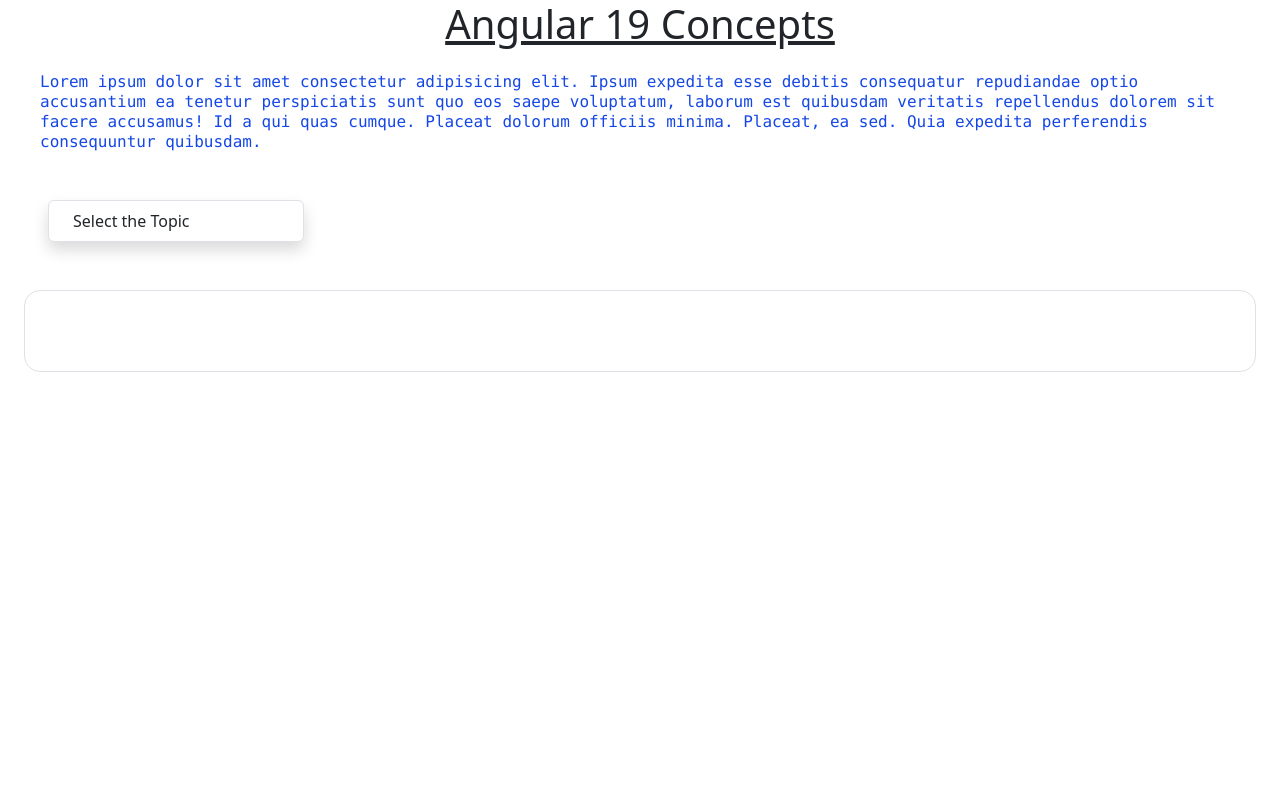
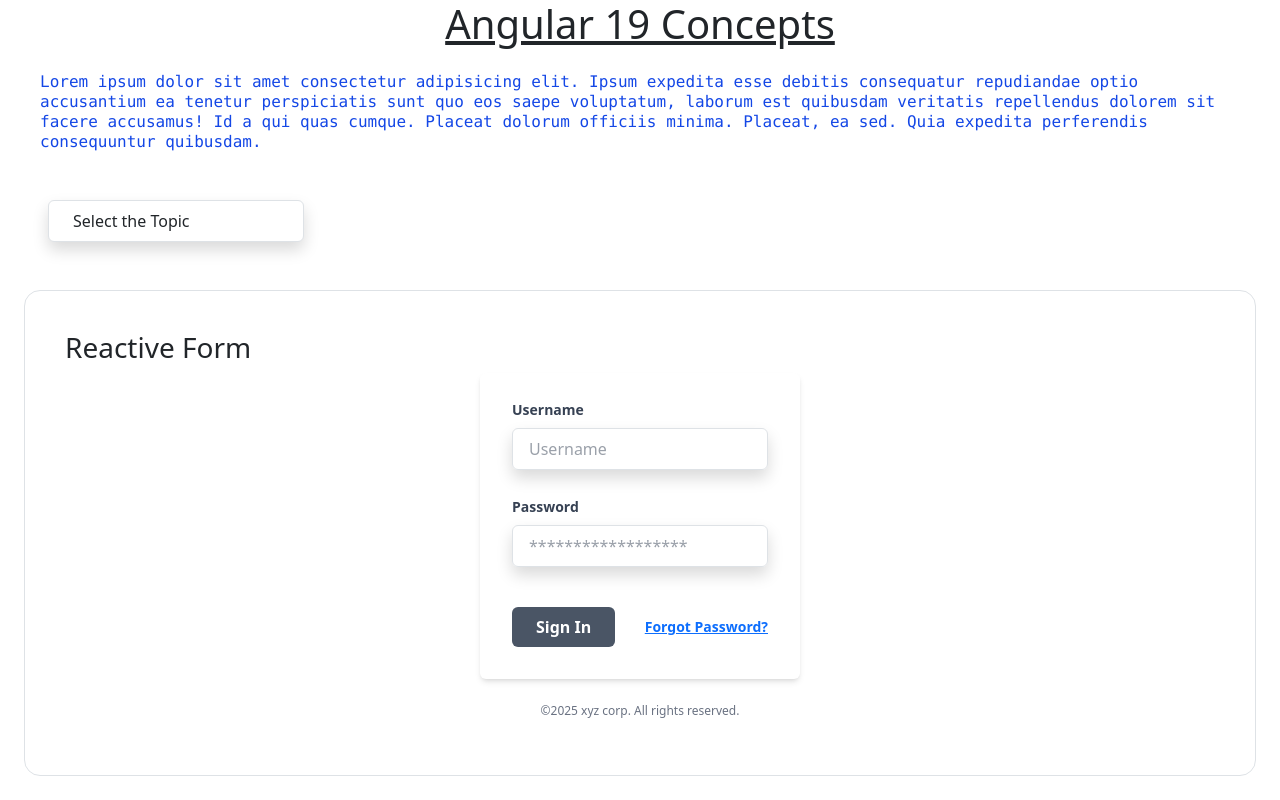
Before and after one commit to MadhuKumarGowda/Angular, an Angular app: page /ReactiveForm in a window 1280 px wide. Before the commit this address led to /. Built offline with nearby package versions, Linux system fonts and the light colour scheme.

Commit message:
Reactive form implementation and validation

```diff
--- a/src/app/app.component.ts
+++ b/src/app/app.component.ts
@@ -23,6 +23,7 @@
     { path: 'Signal', name: 'Signal' },
     { path: 'LinkedSignal', name: 'Linked Signal' },
     { path: 'TemplateForm', name: 'Template Form' },
+    { path: 'ReactiveForm', name: 'Reactive Form' },
   ];
 
   constructor(private router: Router) {}
--- a/src/app/app.routes.ts
+++ b/src/app/app.routes.ts
@@ -8,6 +8,7 @@
 import { SignalComponent } from './components/signal/signal.component';
 import { LinkedSignalComponent } from './components/linked-signal/linked-signal.component';
 import { TemplateFormComponent } from './components/forms/template-form/template-form.component';
+import { ReactiveFormComponent } from './components/forms/reactive-form/reactive-form.component';
 
 export const routes: Routes = [
   // below is default route, full means complete route and prefix is only routing value
@@ -21,4 +22,5 @@
   { path: 'Signal', component: SignalComponent },
   { path: 'LinkedSignal', component: LinkedSignalComponent },
   { path: 'TemplateForm', component: TemplateFormComponent },
+  { path: 'ReactiveForm', component: ReactiveFormComponent },
 ];
--- /dev/null
+++ b/src/app/components/forms/reactive-form/reactive-form.component.html
@@ -0,0 +1,42 @@
+<h3>Reactive Form</h3>
+<div class="flex justify-center items-center">
+<div class="w-full max-w-xs">
+    <form class="bg-white shadow-md rounded px-8 pt-6 pb-8 mb-4" (ngSubmit)="onLogin()" [formGroup]="loginForm">
+      <div class="mb-4">
+        <label class="block text-gray-700 text-sm font-bold mb-2" for="username">
+          Username
+        </label>
+        <input formControlName="userName" class="shadow appearance-none border rounded w-full py-2 px-3 text-gray-700 leading-tight focus:outline-none focus:shadow-outline" id="username" type="text" placeholder="Username">
+        @if(loginForm.controls['userName'].errors?.['required'] && loginForm.controls['userName'].touched){
+            <p class="text-red-500 text-xs italic">Please enter a userName.</p>
+        }
+    </div>
+      <div class="mb-6">
+        <label class="block text-gray-700 text-sm font-bold mb-2" for="password">
+          Password
+        </label>
+        <input formControlName="password" class="shadow appearance-none border border-red-500 rounded w-full py-2 px-3 text-gray-700 mb-3 leading-tight focus:outline-none focus:shadow-outline disabled:cursor-not-allowed disabled:bg-gray-600" id="password" type="password" placeholder="******************">
+        @if(loginForm.controls['password'].touched){
+            @if(loginForm.controls['password'].errors?.['required']){
+                <p class="text-red-500 text-xs italic">Please enter a password.</p>
+            }
+            @if(loginForm.controls['password'].errors?.['minlength']){
+                <p class="text-red-500 text-xs italic">Please enter at least 8 characters.</p>
+            }
+        }
+
+      </div>
+      <div class="flex items-center justify-between">
+        <button type="submit" [disabled]="loginForm.invalid" class="bg-blue-500 hover:bg-blue-700 text-white font-bold py-2 px-4 rounded focus:outline-none focus:shadow-outline disabled:bg-gray-600 disabled:cursor-not-allowed">
+          Sign In
+        </button>
+        <a class="inline-block align-baseline font-bold text-sm text-blue-500 hover:text-blue-800" href="#">
+          Forgot Password?
+        </a>
+      </div>
+    </form>
+    <p class="text-center text-gray-500 text-xs">
+      &copy;2025 xyz corp. All rights reserved.
+    </p>
+</div>
+</div>
--- /dev/null
+++ b/src/app/components/forms/reactive-form/reactive-form.component.ts
@@ -0,0 +1,34 @@
+import { Component } from '@angular/core';
+import {
+  FormControl,
+  FormGroup,
+  ReactiveFormsModule,
+  Validators,
+} from '@angular/forms';
+
+@Component({
+  selector: 'app-reactive-form',
+  imports: [ReactiveFormsModule],
+  templateUrl: './reactive-form.component.html',
+  styleUrl: './reactive-form.component.css',
+})
+export class ReactiveFormComponent {
+  loginForm: FormGroup = new FormGroup({
+    userName: new FormControl('', [Validators.required]),
+    password: new FormControl('', [
+      Validators.required,
+      Validators.minLength(8),
+    ]),
+  });
+
+  constructor() {
+    this.loginForm.controls['password'].disable();
+    setTimeout(() => {
+      this.loginForm.controls['password'].enable();
+    }, 5000);
+  }
+
+  onLogin = (): void => {
+    console.log(this.loginForm.value);
+  };
+}
```
Also changed, not shown: src/app/components/forms/reactive-form/reactive-form.component.css (added), 1 other file (tests, documents, lock files or other folders).
